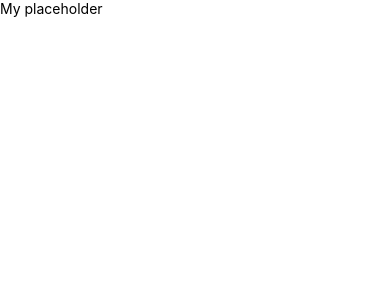
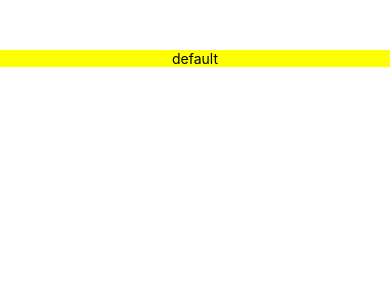
Before and after one commit to fabOnReact/AwesomeProject, a React Native app: screen / in a window 390 px wide. Shown: the top 300 px of the page. Built offline with nearby package versions, Linux system fonts and the light colour scheme.

Commit message:
App.js minimal reproducible example

```diff
--- a/App.js
+++ b/App.js
@@ -1,12 +1,23 @@
-import * as React from 'react';
-import { View, StyleSheet, TextInput } from 'react-native';
+import React, { useState } from "react";
+import { Button, View, StyleSheet, TextInput } from 'react-native';
 
 export default function App() {
+  const [placeholder, setPlaceholder] = useState("default");
   return (
     <View>
       <TextInput
-        placeholder="My placeholder"
+        placeholder={placeholder}
+        style={styles.input}
       />
     </View>
   );
 }
+
+const styles = StyleSheet.create({
+  input: {
+    marginTop: 50,
+    backgroundColor: "yellow",
+    textAlign: "center",
+    width: "100%",
+  },
+});
```
